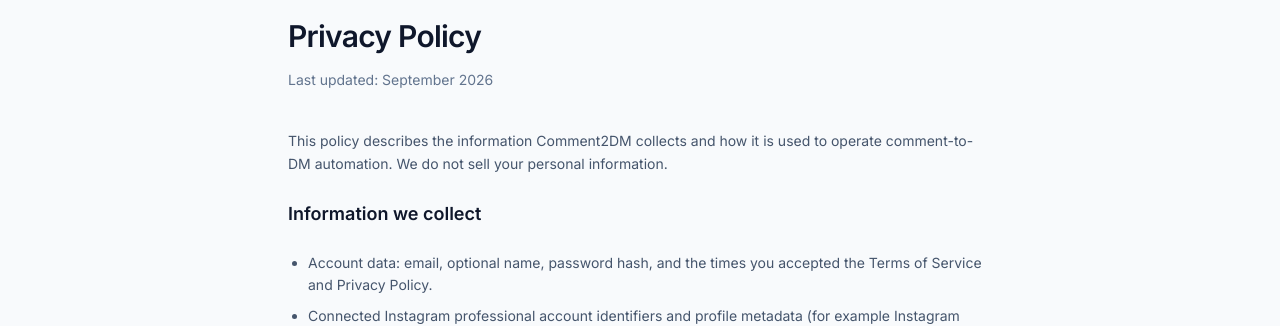
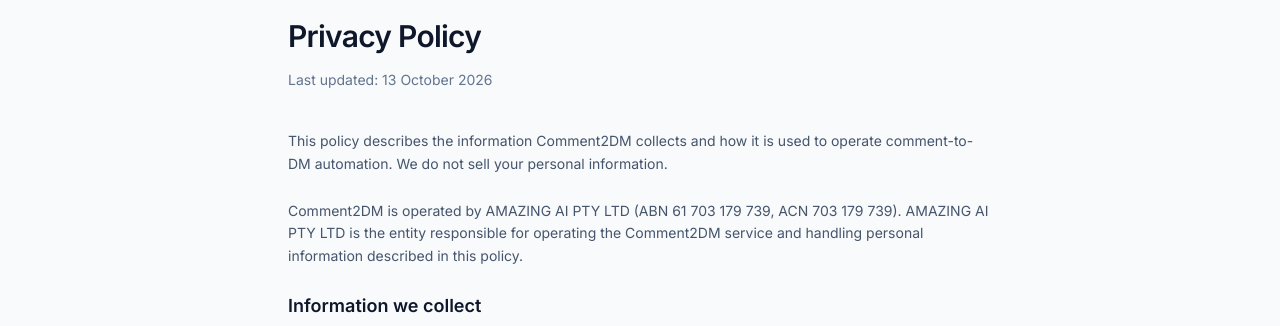
Before and after one commit to brijeshpatelriskyboy/insta-autodm, a Next.js app in the folder frontend/: page /privacy in a window 1280 px wide. Shown: the part 155-481 px from the top of the page. Built offline with nearby package versions, Linux system fonts and the light colour scheme; no server answers.

Commit message:
Add Comment2DM company details to Privacy Policy

```diff
--- a/frontend/src/app/(marketing)/privacy/page.tsx
+++ b/frontend/src/app/(marketing)/privacy/page.tsx
@@ -14,13 +14,20 @@ export default function PrivacyPage() {
         <h1 className="text-3xl font-semibold tracking-tight text-slate-900">
           Privacy Policy
         </h1>
-        <p className="mt-4 text-sm text-slate-500">Last updated: September 2026</p>
+        <p className="mt-4 text-sm text-slate-500">Last updated: 13 October 2026</p>
 
         <div className="prose prose-slate mt-10 max-w-none space-y-6 text-sm leading-relaxed text-slate-600">
           <p>
             This policy describes the information {siteConfig.name} collects and
             how it is used to operate comment-to-DM automation. We do not sell
             your personal information.
+          </p>
+
+          <p>
+            {siteConfig.name} is operated by {siteConfig.legalName} (ABN{" "}
+            {siteConfig.abn}, ACN {siteConfig.acn}). {siteConfig.legalName} is the
+            entity responsible for operating the Comment2DM service and handling
+            personal information described in this policy.
           </p>
 
           <h2 className="text-lg font-semibold text-slate-900">Information we collect</h2>
```
